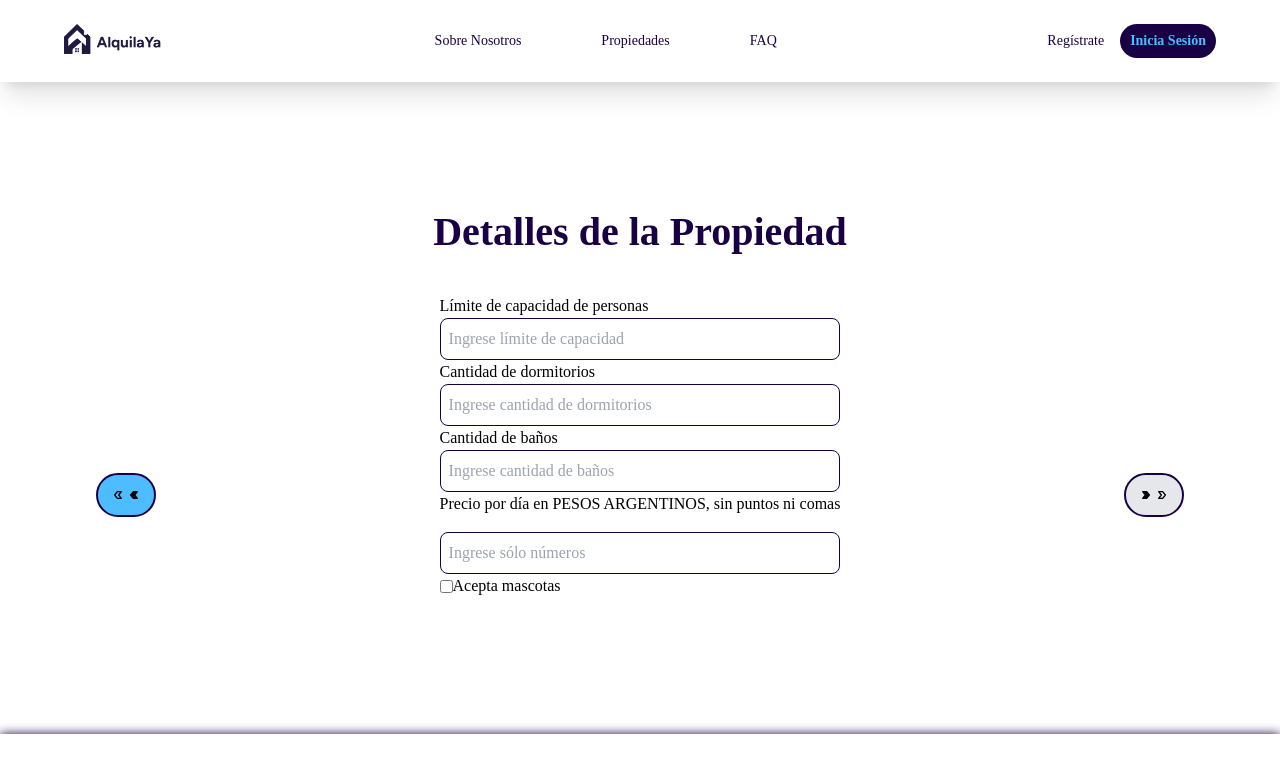
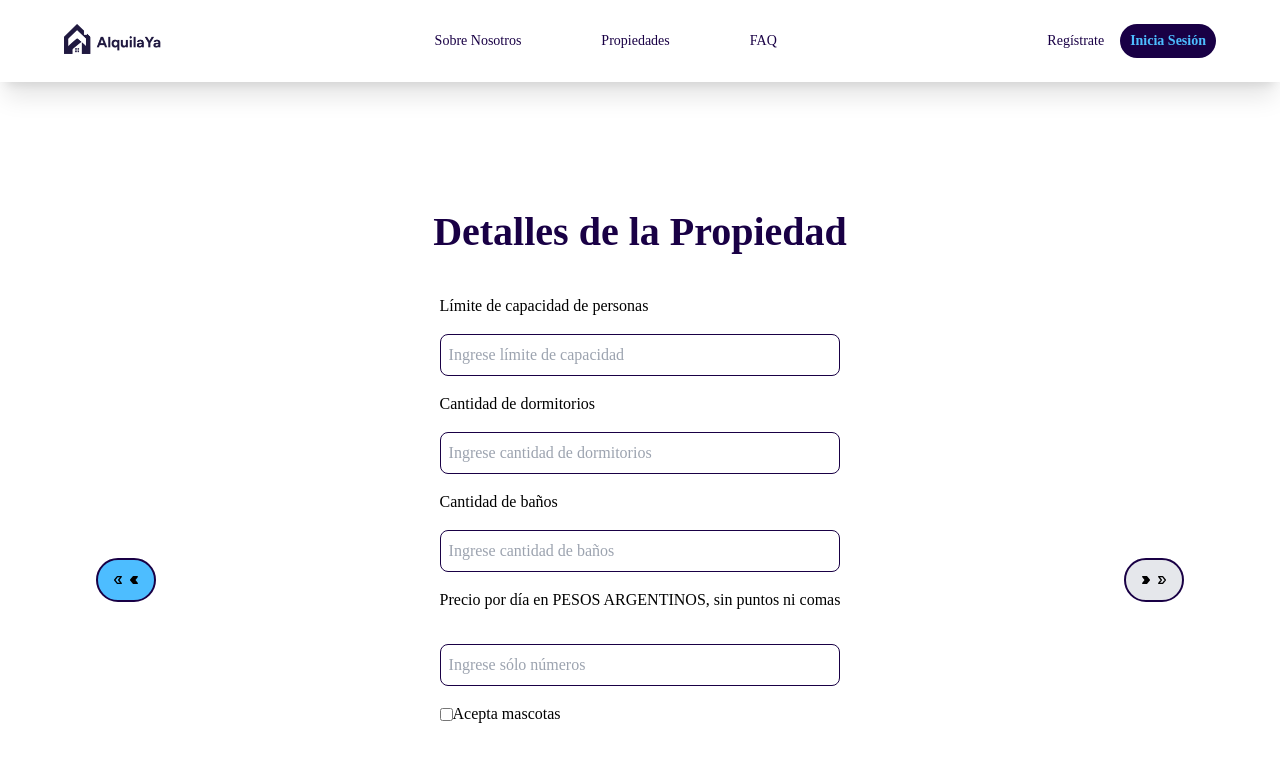
Before and after one commit to Gastygas/AlquilaYa-Front, a Next.js app in the folder alquilaya/: page /sube-tu-propiedad/paso-3 in a window 1280 px wide. Shown: the top 780 px of the page. Built offline with nearby package versions, Linux system fonts and the light colour scheme.

Commit message:
Paso 4.1

```diff
--- a/alquilaya/src/Components/Sube-tu-propiedad/Steps.module.css
+++ b/alquilaya/src/Components/Sube-tu-propiedad/Steps.module.css
@@ -11,5 +11,5 @@
 }
 
 .inputStyle{
-    @apply  border border-primary p-2 rounded-lg focus:outline-none focus:ring-1 focus:ring-secondary hover:border-[#4DBDFF]
+    @apply  border border-primary p-2 my-4 rounded-lg focus:outline-none focus:ring-1 focus:ring-secondary hover:border-[#4DBDFF]
 }
```
